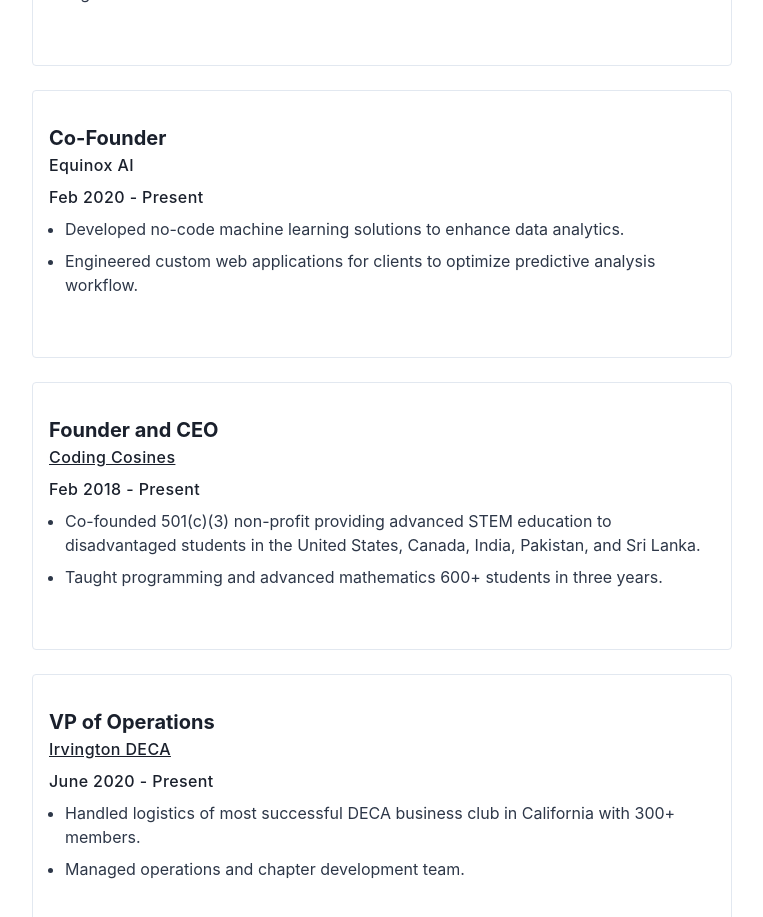
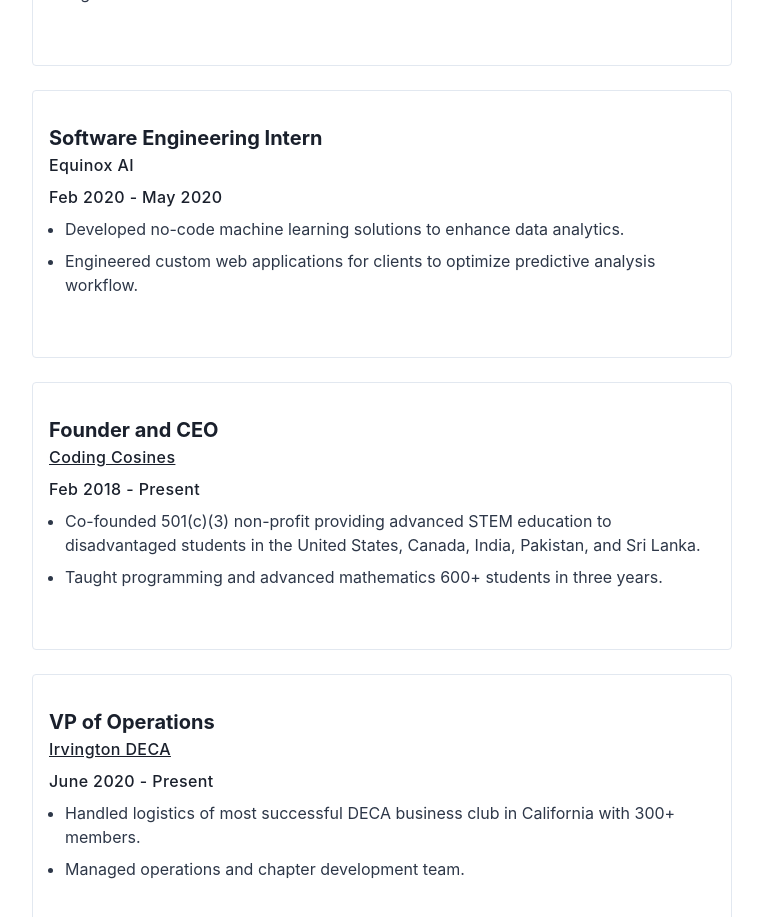
Before and after one commit to zpx01/personal-website, a React (Create React App) app: page / in a window 1280 px wide. Shown: the part 3540-4457 px from the top of the page, without its empty margins (258-1021 px from the left). Built offline with nearby package versions, Linux system fonts and the light colour scheme.

Commit message:
updated experience for equinox

```diff
--- a/src/components/Experience.js
+++ b/src/components/Experience.js
@@ -48,8 +48,8 @@
         ),
       },
       {
-        time: () => "Feb 2020 - Present",
-        title: () => "Co-Founder",
+        time: () => "Feb 2020 - May 2020",
+        title: () => "Software Engineering Intern",
         place: () => "Equinox AI",
         desc: () => (
           <>
```
